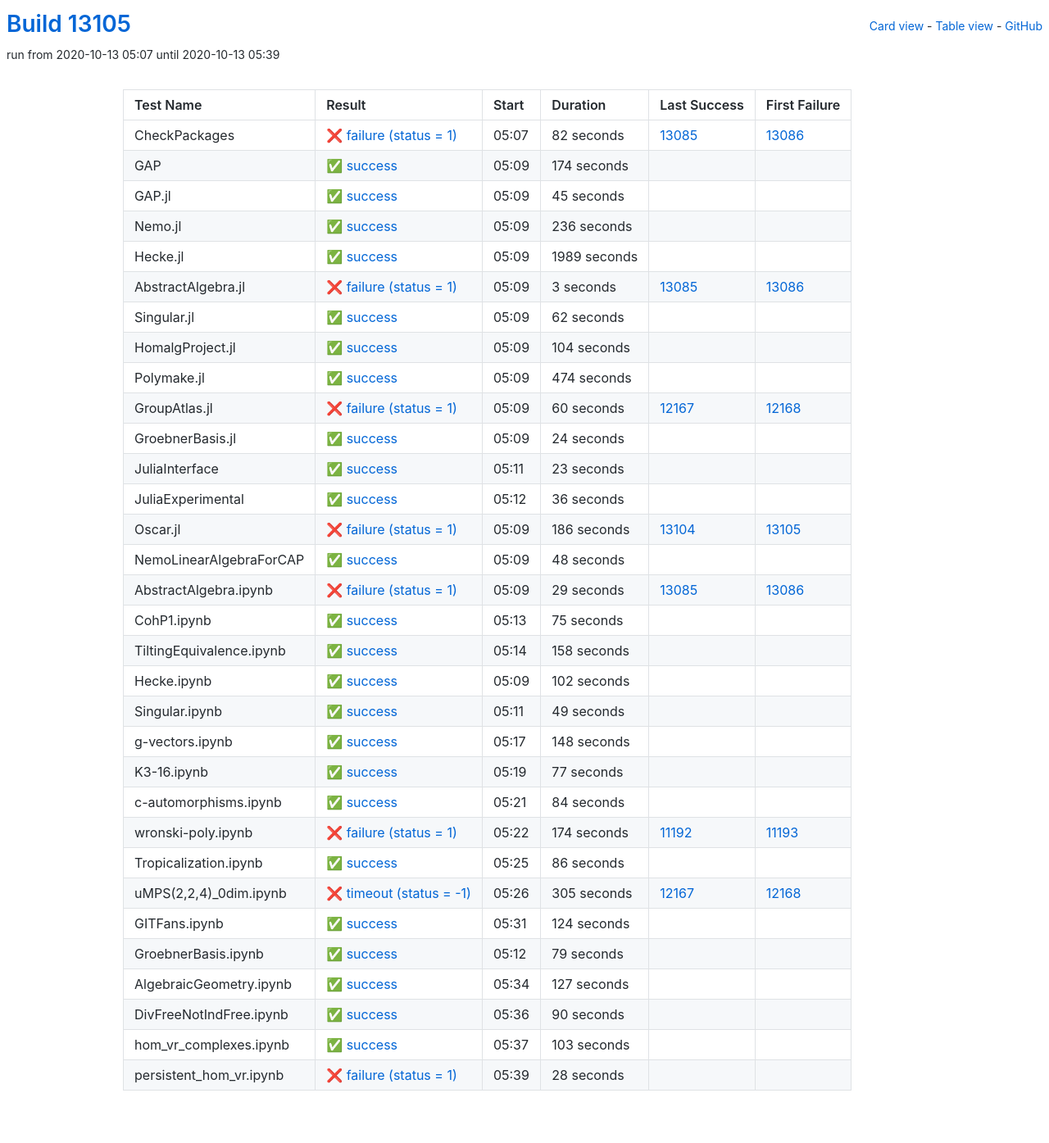
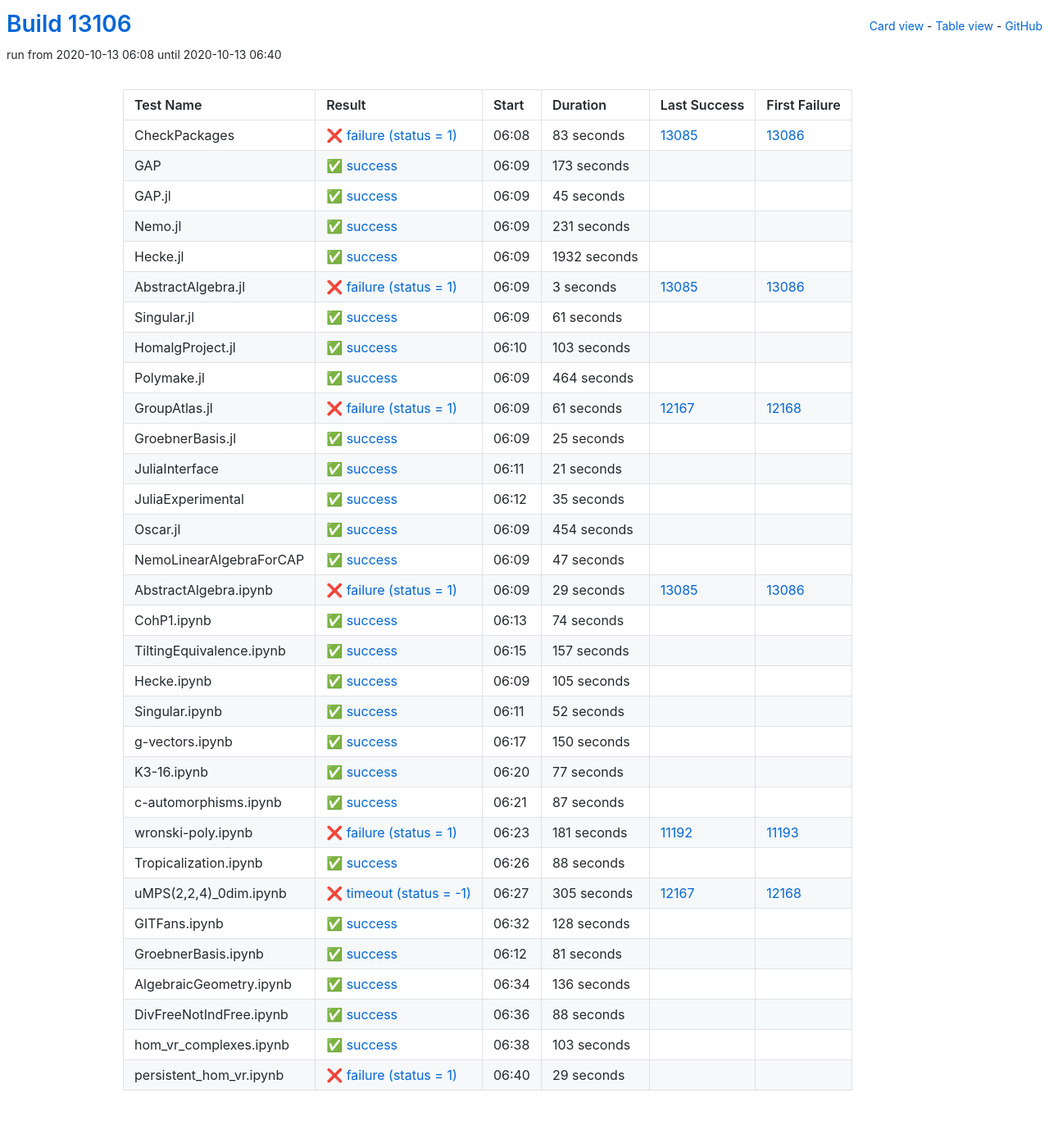
Before and after one commit to oscar-system/oscar-ci-status, a Jekyll site: the page built from table.html, in a window 1280 px wide. Shown: the whole page at 82% size. Built offline with Jekyll 4.4.1, drawn with Linux system fonts in a browser that asks for light colours.

Commit message:
Build #13106

```diff
--- a/_data/ci.yml
+++ b/_data/ci.yml
@@ -1,6 +1,6 @@
 ---
-build: 13105
-build_url: https://oscarci.mathematik.uni-kl.de/job/oscar/13105/
+build: 13106
+build_url: https://oscarci.mathematik.uni-kl.de/job/oscar/13106/
 job: oscar
 organization: oscar-system
 repo: oscar-ci-status
@@ -8,32 +8,32 @@
 tests:
 - name: CheckPackages
   id: checkpackages
-  log: https://oscarci.mathematik.uni-kl.de/job/oscar/13105/artifact/logs/build-13105/CheckPackages.log
-  start: 2020-10-13 05:07
+  log: https://oscarci.mathematik.uni-kl.de/job/oscar/13106/artifact/logs/build-13106/CheckPackages.log
+  start: 2020-10-13 06:08
   success: false
   exitcode: 1
   status: failure
-  duration: 82
+  duration: 83
   last_success: 13085
   last_success_url: https://oscarci.mathematik.uni-kl.de/job/oscar/13085/
   first_failure: 13086
   first_failure_url: https://oscarci.mathematik.uni-kl.de/job/oscar/13086/
 - name: GAP
   id: gap
-  log: https://oscarci.mathematik.uni-kl.de/job/oscar/13105/artifact/logs/build-13105/GAP.log
-  start: 2020-10-13 05:09
+  log: https://oscarci.mathematik.uni-kl.de/job/oscar/13106/artifact/logs/build-13106/GAP.log
+  start: 2020-10-13 06:09
   success: true
   exitcode: 0
   status: success
-  duration: 174
+  duration: 173
   last_success: false
   last_success_url:
   first_failure: false
   first_failure_url:
 - name: GAP.jl
   id: gap-jl
-  log: https://oscarci.mathematik.uni-kl.de/job/oscar/13105/artifact/logs/build-13105/GAP.jl.log
-  start: 2020-10-13 05:09
+  log: https://oscarci.mathematik.uni-kl.de/job/oscar/13106/artifact/logs/build-13106/GAP.jl.log
+  start: 2020-10-13 06:09
   success: true
   exitcode: 0
   status: success
@@ -44,32 +44,32 @@
   first_failure_url:
 - name: Nemo.jl
   id: nemo-jl
-  log: https://oscarci.mathematik.uni-kl.de/job/oscar/13105/artifact/logs/build-13105/Nemo.jl.log
-  start: 2020-10-13 05:09
+  log: https://oscarci.mathematik.uni-kl.de/job/oscar/13106/artifact/logs/build-13106/Nemo.jl.log
+  start: 2020-10-13 06:09
   success: true
   exitcode: 0
   status: success
-  duration: 236
+  duration: 231
   last_success: false
   last_success_url:
   first_failure: false
   first_failure_url:
 - name: Hecke.jl
   id: hecke-jl
-  log: https://oscarci.mathematik.uni-kl.de/job/oscar/13105/artifact/logs/build-13105/Hecke.jl.log
-  start: 2020-10-13 05:09
+  log: https://oscarci.mathematik.uni-kl.de/job/oscar/13106/artifact/logs/build-13106/Hecke.jl.log
+  start: 2020-10-13 06:09
   success: true
   exitcode: 0
   status: success
-  duration: 1989
+  duration: 1932
   last_success: false
   last_success_url:
   first_failure: false
   first_failure_url:
 - name: AbstractAlgebra.jl
   id: abstractalgebra-jl
-  log: https://oscarci.mathematik.uni-kl.de/job/oscar/13105/artifact/logs/build-13105/AbstractAlgebra.jl.log
-  start: 2020-10-13 05:09
+  log: https://oscarci.mathematik.uni-kl.de/job/oscar/13106/artifact/logs/build-13106/AbstractAlgebra.jl.log
+  start: 2020-10-13 06:09
   success: false
   exitcode: 1
   status: failure
@@ -80,116 +80,116 @@
   first_failure_url: https://oscarci.mathematik.uni-kl.de/job/oscar/13086/
 - name: Singular.jl
   id: singular-jl
-  log: https://oscarci.mathematik.uni-kl.de/job/oscar/13105/artifact/logs/build-13105/Singular.jl.log
-  start: 2020-10-13 05:09
+  log: https://oscarci.mathematik.uni-kl.de/job/oscar/13106/artifact/logs/build-13106/Singular.jl.log
+  start: 2020-10-13 06:09
   success: true
   exitcode: 0
   status: success
-  duration: 62
+  duration: 61
   last_success: false
   last_success_url:
   first_failure: false
   first_failure_url:
 - name: HomalgProject.jl
   id: homalgproject-jl
-  log: https://oscarci.mathematik.uni-kl.de/job/oscar/13105/artifact/logs/build-13105/HomalgProject.jl.log
-  start: 2020-10-13 05:09
+  log: https://oscarci.mathematik.uni-kl.de/job/oscar/13106/artifact/logs/build-13106/HomalgProject.jl.log
+  start: 2020-10-13 06:10
   success: true
   exitcode: 0
   status: success
-  duration: 104
+  duration: 103
   last_success: false
   last_success_url:
   first_failure: false
   first_failure_url:
 - name: Polymake.jl
   id: polymake-jl
-  log: https://oscarci.mathematik.uni-kl.de/job/oscar/13105/artifact/logs/build-13105/Polymake.jl.log
-  start: 2020-10-13 05:09
+  log: https://oscarci.mathematik.uni-kl.de/job/oscar/13106/artifact/logs/build-13106/Polymake.jl.log
+  start: 2020-10-13 06:09
   success: true
   exitcode: 0
   status: success
-  duration: 474
+  duration: 464
   last_success: false
   last_success_url:
   first_failure: false
   first_failure_url:
 - name: GroupAtlas.jl
   id: groupatlas-jl
-  log: https://oscarci.mathematik.uni-kl.de/job/oscar/13105/artifact/logs/build-13105/GroupAtlas.jl.log
-  start: 2020-10-13 05:09
+  log: https://oscarci.mathematik.uni-kl.de/job/oscar/13106/artifact/logs/build-13106/GroupAtlas.jl.log
+  start: 2020-10-13 06:09
   success: false
   exitcode: 1
   status: failure
-  duration: 60
+  duration: 61
   last_success: 12167
   last_success_url: https://oscarci.mathematik.uni-kl.de/job/oscar/12167/
   first_failure: 12168
   first_failure_url: https://oscarci.mathematik.uni-kl.de/job/oscar/12168/
 - name: GroebnerBasis.jl
   id: groebnerbasis-jl
-  log: https://oscarci.mathematik.uni-kl.de/job/oscar/13105/artifact/logs/build-13105/GroebnerBasis.jl.log
-  start: 2020-10-13 05:09
+  log: https://oscarci.mathematik.uni-kl.de/job/oscar/13106/artifact/logs/build-13106/GroebnerBasis.jl.log
+  start: 2020-10-13 06:09
   success: true
   exitcode: 0
   status: success
-  duration: 24
+  duration: 25
   last_success: false
   last_success_url:
   first_failure: false
   first_failure_url:
 - name: JuliaInterface
   id: juliainterface
-  log: https://oscarci.mathematik.uni-kl.de/job/oscar/13105/artifact/logs/build-13105/JuliaInterface.log
-  start: 2020-10-13 05:11
+  log: https://oscarci.mathematik.uni-kl.de/job/oscar/13106/artifact/logs/build-13106/JuliaInterface.log
+  start: 2020-10-13 06:11
   success: true
   exitcode: 0
   status: success
-  duration: 23
+  duration: 21
   last_success: false
   last_success_url:
   first_failure: false
   first_failure_url:
 - name: JuliaExperimental
   id: juliaexperimental
-  log: https://oscarci.mathematik.uni-kl.de/job/oscar/13105/artifact/logs/build-13105/JuliaExperimental.log
-  start: 2020-10-13 05:12
+  log: https://oscarci.mathematik.uni-kl.de/job/oscar/13106/artifact/logs/build-13106/JuliaExperimental.log
+  start: 2020-10-13 06:12
   success: true
   exitcode: 0
   status: success
-  duration: 36
+  duration: 35
   last_success: false
   last_success_url:
   first_failure: false
   first_failure_url:
 - name: Oscar.jl
   id: oscar-jl
-  log: https://oscarci.mathematik.uni-kl.de/job/oscar/13105/artifact/logs/build-13105/Oscar.jl.log
-  start: 2020-10-13 05:09
-  success: false
-  exitcode: 1
-  status: failure
-  duration: 186
-  last_success: 13104
-  last_success_url: https://oscarci.mathematik.uni-kl.de/job/oscar/13104/
-  first_failure: 13105
-  first_failure_url: https://oscarci.mathematik.uni-kl.de/job/oscar/13105/
-- name: NemoLinearAlgebraForCAP
-  id: nemolinearalgebraforcap
-  log: https://oscarci.mathematik.uni-kl.de/job/oscar/13105/artifact/logs/build-13105/NemoLinearAlgebraForCAP.log
-  start: 2020-10-13 05:09
+  log: https://oscarci.mathematik.uni-kl.de/job/oscar/13106/artifact/logs/build-13106/Oscar.jl.log
+  start: 2020-10-13 06:09
   success: true
   exitcode: 0
   status: success
-  duration: 48
+  duration: 454
+  last_success: false
+  last_success_url:
+  first_failure: false
+  first_failure_url:
+- name: NemoLinearAlgebraForCAP
+  id: nemolinearalgebraforcap
+  log: https://oscarci.mathematik.uni-kl.de/job/oscar/13106/artifact/logs/build-13106/NemoLinearAlgebraForCAP.log
+  start: 2020-10-13 06:09
+  success: true
+  exitcode: 0
+  status: success
+  duration: 47
   last_success: false
   last_success_url:
   first_failure: false
   first_failure_url:
 - name: AbstractAlgebra.ipynb
   id: abstractalgebra-ipynb
-  log: https://oscarci.mathematik.uni-kl.de/job/oscar/13105/artifact/logs/build-13105/AbstractAlgebra.ipynb.log
-  start: 2020-10-13 05:09
+  log: https://oscarci.mathematik.uni-kl.de/job/oscar/13106/artifact/logs/build-13106/AbstractAlgebra.ipynb.log
+  start: 2020-10-13 06:09
   success: false
   exitcode: 1
   status: failure
@@ -200,68 +200,68 @@
   first_failure_url: https://oscarci.mathematik.uni-kl.de/job/oscar/13086/
 - name: CohP1.ipynb
   id: cohp1-ipynb
-  log: https://oscarci.mathematik.uni-kl.de/job/oscar/13105/artifact/logs/build-13105/CohP1.ipynb.log
-  start: 2020-10-13 05:13
+  log: https://oscarci.mathematik.uni-kl.de/job/oscar/13106/artifact/logs/build-13106/CohP1.ipynb.log
+  start: 2020-10-13 06:13
   success: true
   exitcode: 0
   status: success
-  duration: 75
+  duration: 74
   last_success: false
   last_success_url:
   first_failure: false
   first_failure_url:
 - name: TiltingEquivalence.ipynb
   id: tiltingequivalence-ipynb
-  log: https://oscarci.mathematik.uni-kl.de/job/oscar/13105/artifact/logs/build-13105/TiltingEquivalence.ipynb.log
-  start: 2020-10-13 05:14
+  log: https://oscarci.mathematik.uni-kl.de/job/oscar/13106/artifact/logs/build-13106/TiltingEquivalence.ipynb.log
+  start: 2020-10-13 06:15
   success: true
   exitcode: 0
   status: success
-  duration: 158
+  duration: 157
   last_success: false
   last_success_url:
   first_failure: false
   first_failure_url:
 - name: Hecke.ipynb
   id: hecke-ipynb
-  log: https://oscarci.mathematik.uni-kl.de/job/oscar/13105/artifact/logs/build-13105/Hecke.ipynb.log
-  start: 2020-10-13 05:09
+  log: https://oscarci.mathematik.uni-kl.de/job/oscar/13106/artifact/logs/build-13106/Hecke.ipynb.log
+  start: 2020-10-13 06:09
   success: true
   exitcode: 0
   status: success
-  duration: 102
+  duration: 105
   last_success: false
   last_success_url:
   first_failure: false
   first_failure_url:
 - name: Singular.ipynb
   id: singular-ipynb
-  log: https://oscarci.mathematik.uni-kl.de/job/oscar/13105/artifact/logs/build-13105/Singular.ipynb.log
-  start: 2020-10-13 05:11
+  log: https://oscarci.mathematik.uni-kl.de/job/oscar/13106/artifact/logs/build-13106/Singular.ipynb.log
+  start: 2020-10-13 06:11
   success: true
   exitcode: 0
   status: success
-  duration: 49
+  duration: 52
   last_success: false
   last_success_url:
   first_failure: false
   first_failure_url:
 - name: g-vectors.ipynb
   id: g-vectors-ipynb
-  log: https://oscarci.mathematik.uni-kl.de/job/oscar/13105/artifact/logs/build-13105/g-vectors.ipynb.log
-  start: 2020-10-13 05:17
+  log: https://oscarci.mathematik.uni-kl.de/job/oscar/13106/artifact/logs/build-13106/g-vectors.ipynb.log
+  start: 2020-10-13 06:17
   success: true
   exitcode: 0
   status: success
-  duration: 148
+  duration: 150
   last_success: false
   last_success_url:
   first_failure: false
   first_failure_url:
 - name: K3-16.ipynb
   id: k3-16-ipynb
-  log: https://oscarci.mathematik.uni-kl.de/job/oscar/13105/artifact/logs/build-13105/K3-16.ipynb.log
-  start: 2020-10-13 05:19
+  log: https://oscarci.mathematik.uni-kl.de/job/oscar/13106/artifact/logs/build-13106/K3-16.ipynb.log
+  start: 2020-10-13 06:20
   success: true
   exitcode: 0
   status: success
@@ -272,44 +272,44 @@
   first_failure_url:
 - name: c-automorphisms.ipynb
   id: c-automorphisms-ipynb
-  log: https://oscarci.mathematik.uni-kl.de/job/oscar/13105/artifact/logs/build-13105/c-automorphisms.ipynb.log
-  start: 2020-10-13 05:21
+  log: https://oscarci.mathematik.uni-kl.de/job/oscar/13106/artifact/logs/build-13106/c-automorphisms.ipynb.log
+  start: 2020-10-13 06:21
   success: true
   exitcode: 0
   status: success
-  duration: 84
+  duration: 87
   last_success: false
   last_success_url:
   first_failure: false
   first_failure_url:
 - name: wronski-poly.ipynb
   id: wronski-poly-ipynb
-  log: https://oscarci.mathematik.uni-kl.de/job/oscar/13105/artifact/logs/build-13105/wronski-poly.ipynb.log
-  start: 2020-10-13 05:22
+  log: https://oscarci.mathematik.uni-kl.de/job/oscar/13106/artifact/logs/build-13106/wronski-poly.ipynb.log
+  start: 2020-10-13 06:23
   success: false
   exitcode: 1
   status: failure
-  duration: 174
+  duration: 181
   last_success: 11192
   last_success_url: https://oscarci.mathematik.uni-kl.de/job/oscar/11192/
   first_failure: 11193
   first_failure_url: https://oscarci.mathematik.uni-kl.de/job/oscar/11193/
 - name: Tropicalization.ipynb
   id: tropicalization-ipynb
-  log: https://oscarci.mathematik.uni-kl.de/job/oscar/13105/artifact/logs/build-13105/Tropicalization.ipynb.log
-  start: 2020-10-13 05:25
+  log: https://oscarci.mathematik.uni-kl.de/job/oscar/13106/artifact/logs/build-13106/Tropicalization.ipynb.log
+  start: 2020-10-13 06:26
   success: true
   exitcode: 0
   status: success
-  duration: 86
+  duration: 88
   last_success: false
   last_success_url:
   first_failure: false
   first_failure_url:
 - name: uMPS(2,2,4)_0dim.ipynb
   id: umps-2-2-4-0dim-ipynb
-  log: https://oscarci.mathematik.uni-kl.de/job/oscar/13105/artifact/logs/build-13105/uMPS-2-2-4-_0dim.ipynb.log
-  start: 2020-10-13 05:26
+  log: https://oscarci.mathematik.uni-kl.de/job/oscar/13106/artifact/logs/build-13106/uMPS-2-2-4-_0dim.ipynb.log
+  start: 2020-10-13 06:27
   success: false
   exitcode: -1
   status: timeout
@@ -320,56 +320,56 @@
   first_failure_url: https://oscarci.mathematik.uni-kl.de/job/oscar/12168/
 - name: GITFans.ipynb
   id: gitfans-ipynb
-  log: https://oscarci.mathematik.uni-kl.de/job/oscar/13105/artifact/logs/build-13105/GITFans.ipynb.log
-  start: 2020-10-13 05:31
+  log: https://oscarci.mathematik.uni-kl.de/job/oscar/13106/artifact/logs/build-13106/GITFans.ipynb.log
+  start: 2020-10-13 06:32
   success: true
   exitcode: 0
   status: success
-  duration: 124
+  duration: 128
   last_success: false
   last_success_url:
   first_failure: false
   first_failure_url:
 - name: GroebnerBasis.ipynb
   id: groebnerbasis-ipynb
-  log: https://oscarci.mathematik.uni-kl.de/job/oscar/13105/artifact/logs/build-13105/GroebnerBasis.ipynb.log
-  start: 2020-10-13 05:12
+  log: https://oscarci.mathematik.uni-kl.de/job/oscar/13106/artifact/logs/build-13106/GroebnerBasis.ipynb.log
+  start: 2020-10-13 06:12
   success: true
   exitcode: 0
   status: success
-  duration: 79
+  duration: 81
   last_success: false
   last_success_url:
   first_failure: false
   first_failure_url:
 - name: AlgebraicGeometry.ipynb
   id: algebraicgeometry-ipynb
-  log: https://oscarci.mathematik.uni-kl.de/job/oscar/13105/artifact/logs/build-13105/AlgebraicGeometry.ipynb.log
-  start: 2020-10-13 05:34
+  log: https://oscarci.mathematik.uni-kl.de/job/oscar/13106/artifact/logs/build-13106/AlgebraicGeometry.ipynb.log
+  start: 2020-10-13 06:34
   success: true
   exitcode: 0
   status: success
-  duration: 127
+  duration: 136
   last_success: false
   last_success_url:
   first_failure: false
   first_failure_url:
 - name: DivFreeNotIndFree.ipynb
   id: divfreenotindfree-ipynb
-  log: https://oscarci.mathematik.uni-kl.de/job/oscar/13105/artifact/logs/build-13105/DivFreeNotIndFree.ipynb.log
-  start: 2020-10-13 05:36
+  log: https://oscarci.mathematik.uni-kl.de/job/oscar/13106/artifact/logs/build-13106/DivFreeNotIndFree.ipynb.log
+  start: 2020-10-13 06:36
   success: true
   exitcode: 0
   status: success
-  duration: 90
+  duration: 88
   last_success: false
   last_success_url:
   first_failure: false
   first_failure_url:
 - name: hom_vr_complexes.ipynb
   id: hom-vr-complexes-ipynb
-  log: https://oscarci.mathematik.uni-kl.de/job/oscar/13105/artifact/logs/build-13105/hom_vr_complexes.ipynb.log
-  start: 2020-10-13 05:37
+  log: https://oscarci.mathematik.uni-kl.de/job/oscar/13106/artifact/logs/build-13106/hom_vr_complexes.ipynb.log
+  start: 2020-10-13 06:38
   success: true
   exitcode: 0
   status: success
@@ -380,12 +380,12 @@
   first_failure_url:
 - name: persistent_hom_vr.ipynb
   id: persistent-hom-vr-ipynb
-  log: https://oscarci.mathematik.uni-kl.de/job/oscar/13105/artifact/logs/build-13105/persistent_hom_vr.ipynb.log
-  start: 2020-10-13 05:39
+  log: https://oscarci.mathematik.uni-kl.de/job/oscar/13106/artifact/logs/build-13106/persistent_hom_vr.ipynb.log
+  start: 2020-10-13 06:40
   success: false
   exitcode: 1
   status: failure
-  duration: 28
+  duration: 29
   last_success: false
   last_success_url:
   first_failure: false
```
Also changed, not shown: README.md.
